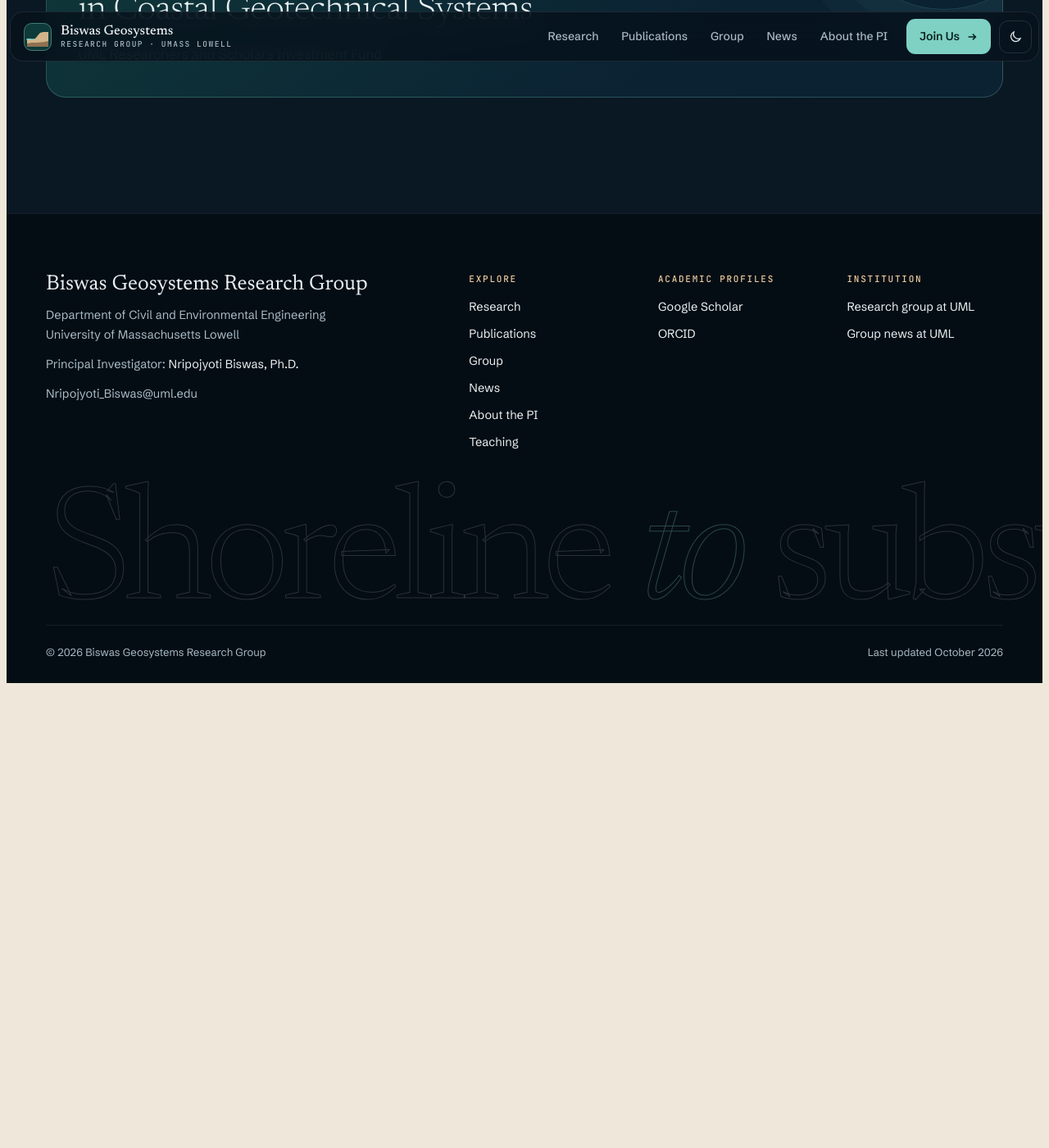
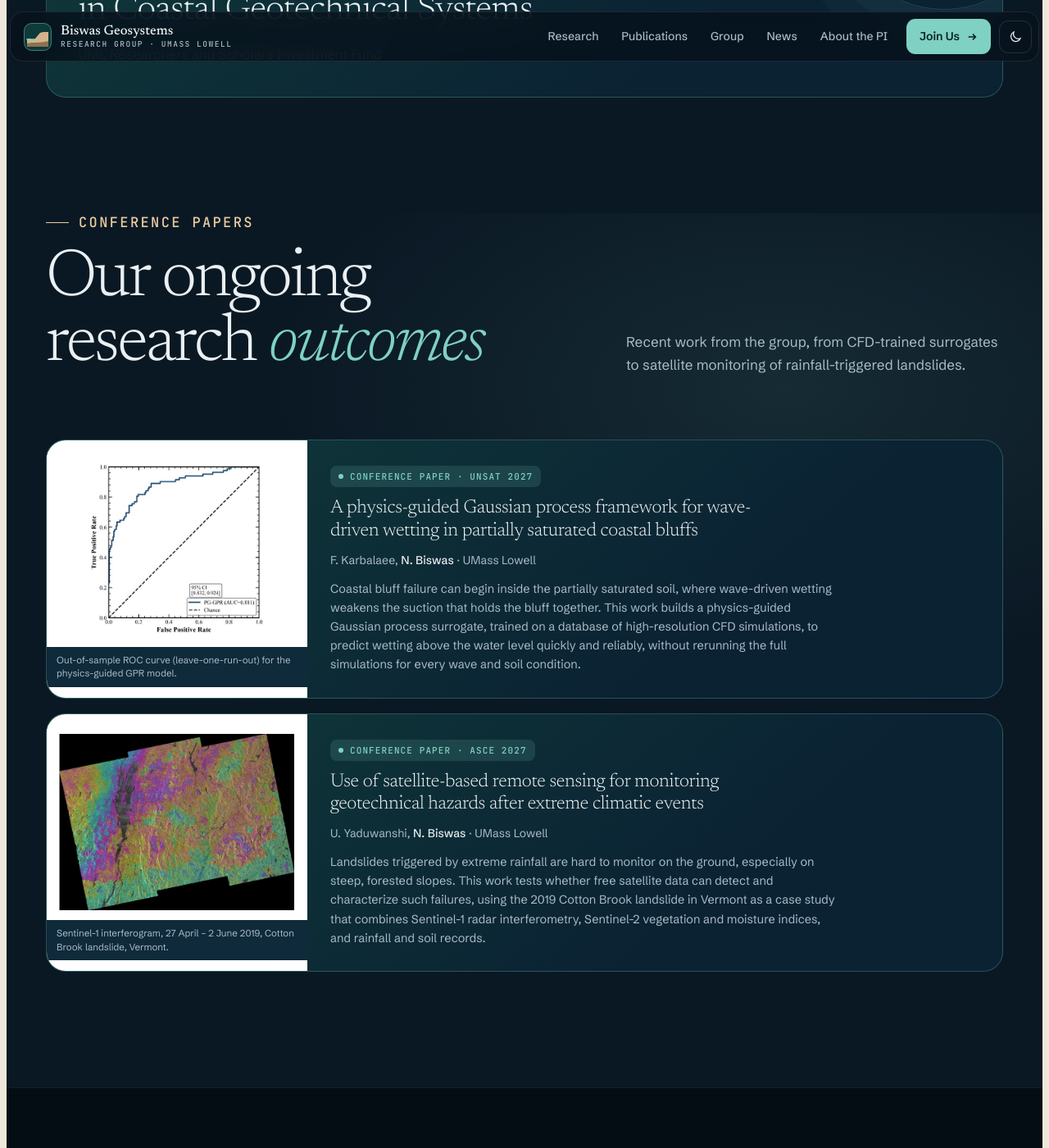
Before and after one commit to nripojyotibiswas/nripojyotibiswas.github.io, a Jekyll site: the page built from research.html, in a window 1280 px wide and 1400 px high, scrolled down 5673 px. Shown: the whole window at 82% size. Built offline with Jekyll 4.4.1, drawn with Linux system fonts in a browser that asks for light colours; before the commit the page ends 6514 px from its top, so only the background shows below that.

Commit message:
Add research outcomes section with two conference papers to Research page
Co-Authored-By: Claude Sonnet 5.5 <noreply@anthropic.com>
Claude-Session: https://claude.ai/code/session_01Pz7xiQ4wvitTFLjV2b82Re

```diff
--- /dev/null
+++ b/_data/papers.yml
@@ -0,0 +1,19 @@
+# RESEARCH OUTCOMES — conference papers shown on the Research page, below the funded project.
+
+- venue: UNSAT 2027
+  title: A physics-guided Gaussian process framework for wave-driven wetting in partially saturated coastal bluffs
+  authors: F. Karbalaee, <b>N. Biswas</b>
+  image: /assets/img/paper-pg-gpr-roc.jpg
+  alt: ROC curve of the PG-GPR model, AUC 0.881, with chance line
+  caption: Out-of-sample ROC curve (leave-one-run-out) for the physics-guided GPR model.
+  text: >-
+    Coastal bluff failure can begin inside the partially saturated soil, where wave-driven wetting weakens the suction that holds the bluff together. This work builds a physics-guided Gaussian process surrogate, trained on a database of high-resolution CFD simulations, to predict wetting above the water level quickly and reliably, without rerunning the full simulations for every wave and soil condition.
+
+- venue: ASCE 2027
+  title: Use of satellite-based remote sensing for monitoring geotechnical hazards after extreme climatic events
+  authors: U. Yaduwanshi, <b>N. Biswas</b>
+  image: /assets/img/paper-cotton-brook-insar.jpg
+  alt: Sentinel-1 colour interferogram of the Cotton Brook landslide area, Vermont
+  caption: Sentinel-1 interferogram, 27 April – 2 June 2019, Cotton Brook landslide, Vermont.
+  text: >-
+    Landslides triggered by extreme rainfall are hard to monitor on the ground, especially on steep, forested slopes. This work tests whether free satellite data can detect and characterize such failures, using the 2019 Cotton Brook landslide in Vermont as a case study that combines Sentinel-1 radar interferometry, Sentinel-2 vegetation and moisture indices, and rainfall and soil records.
--- /dev/null
+++ b/_includes/papers.html
@@ -0,0 +1,21 @@
+<section class="field sec dark-sec papers" id="outcomes" aria-labelledby="oc-h">
+  <div class="wrap">
+    <div class="head">
+      <div><p class="mono">Conference papers</p><h2 id="oc-h">Our ongoing research <em>outcomes</em></h2></div>
+      <p>Recent work from the group, from CFD-trained surrogates to satellite monitoring of rainfall-triggered landslides.</p>
+    </div>
+    <div class="funding">
+      {% for p in site.data.papers %}
+      <article class="rp">
+        <figure class="rp-fig"><img src="{{ p.image }}" alt="{{ p.alt }}" width="800" height="600" loading="lazy"><figcaption>{{ p.caption }}</figcaption></figure>
+        <div class="rp-body">
+          <span class="tag ok">Conference paper · {{ p.venue }}</span>
+          <h3>{{ p.title }}</h3>
+          <p class="rp-meta">{{ p.authors }} · UMass Lowell</p>
+          <p class="rp-desc">{{ p.text }}</p>
+        </div>
+      </article>
+      {% endfor %}
+    </div>
+  </div>
+</section>
--- a/assets/css/site.css
+++ b/assets/css/site.css
@@ -526,3 +526,17 @@ footer{background:var(--abyss);color:var(--on-muted);border-top:1px solid rgba(2
 .skip:focus{top:calc(env(safe-area-inset-top,0px) + 12px)}
 .phead .strip{margin-top:-1px}
 .phead + .block,.phead + section{padding-top:clamp(40px,5vw,72px)}
+
+/* ======================= RESEARCH OUTCOMES (conference papers) ======================= */
+.papers{padding-top:0}
+.papers .funding{margin-top:0;gap:18px}
+.rp{display:grid;grid-template-columns:minmax(0,3fr) minmax(0,8fr);align-items:center;border-radius:24px;overflow:hidden;background:linear-gradient(140deg,#0F3A3A,#0B2233 70%);border:1px solid rgba(127,209,195,.25)}
+.rp-fig{margin:0;background:#fff;align-self:stretch;display:flex;flex-direction:column;justify-content:center}
+.rp-fig img{display:block;width:100%;height:auto;aspect-ratio:4/3;object-fit:contain}
+.rp-fig figcaption{padding:8px 12px;background:#0F2A3A;color:var(--on-muted);font-size:11.5px;line-height:1.45}
+.rp-body{padding:clamp(18px,2.2vw,28px)}
+.rp-body h3{margin-top:12px;font:300 clamp(18px,1.8vw,24px)/1.2 var(--display);letter-spacing:-.015em;color:var(--on)}
+.rp-meta{margin-top:10px;color:var(--on-muted);font-size:14px}
+.rp-meta b{color:var(--on);font-weight:500}
+.rp-desc{margin-top:12px;color:var(--on-muted);font-size:14.5px;line-height:1.6;max-width:70ch}
+@media (max-width:860px){.rp{grid-template-columns:1fr}}
--- a/research.html
+++ b/research.html
@@ -33,3 +33,4 @@ description: Research themes, field sites and funded projects of the Biswas Geos
 </section>
 
 {% include field.html %}
+{% include papers.html %}
```
Also changed, not shown: assets/img/paper-cotton-brook-insar.jpg (added), assets/img/paper-pg-gpr-roc.jpg (added).
